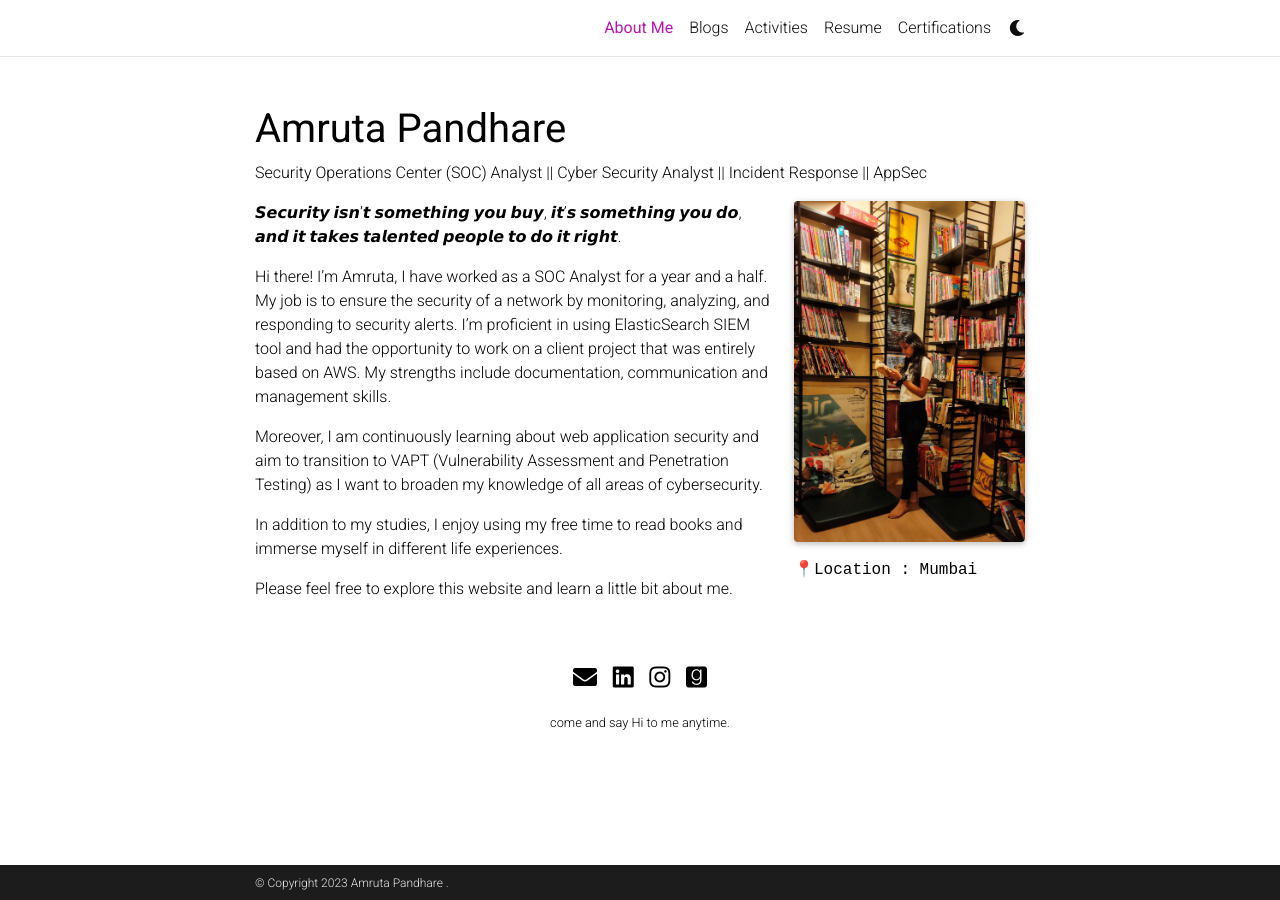
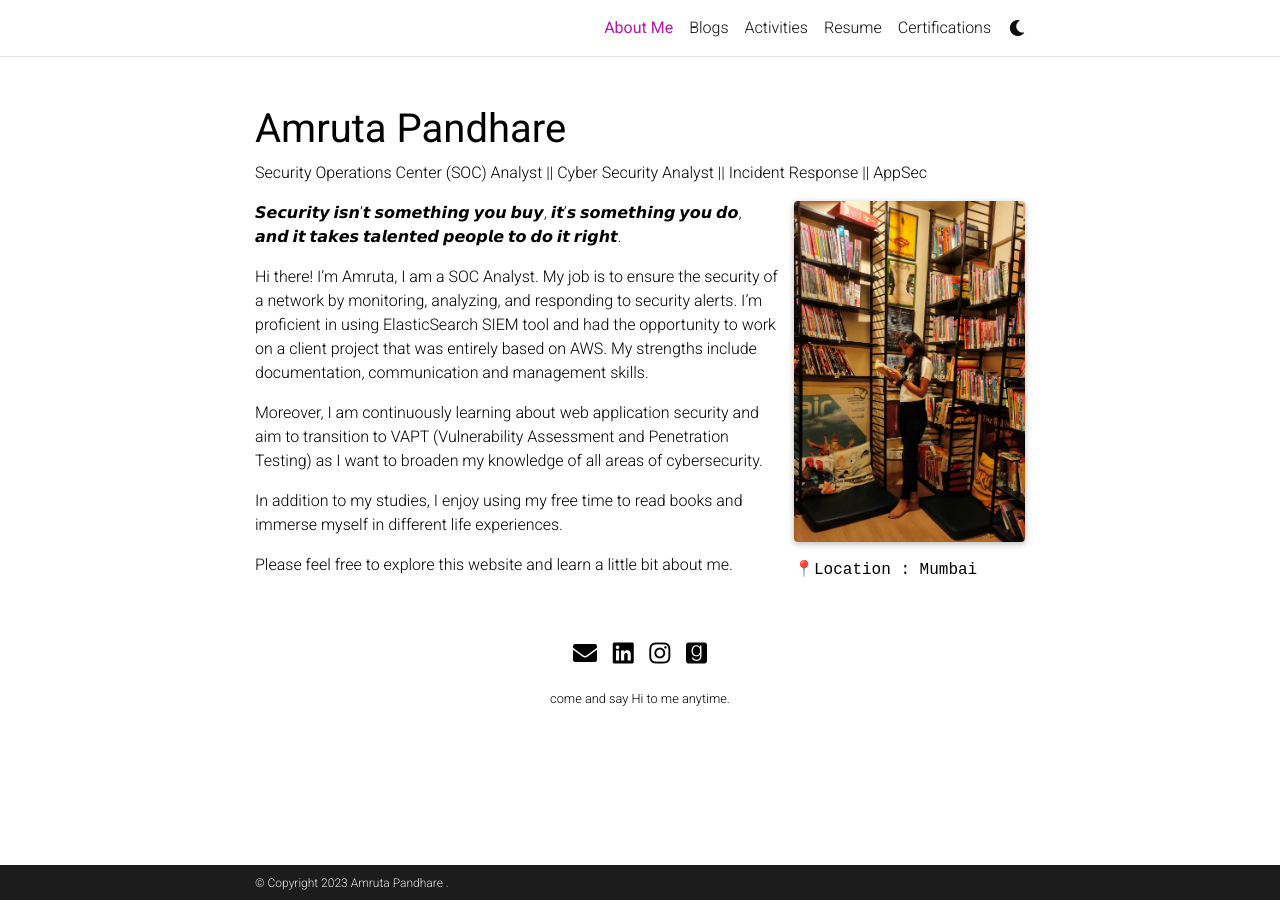
Before and after one commit to AmrutaPandhare/AmrutaPandhare.github.io, a Jekyll site: the page built from _pages/about.md, in a window 1280 px wide. Built offline with Jekyll 4.4.1, drawn with Linux system fonts in a browser that asks for light colours; full-size pictures stand in for the smaller copies a plugin makes; comment, search, counter and statistics services are not loaded; a style sheet for code colours, icons or effects is not loaded.

Commit message:
Update about.md

```diff
--- a/_pages/about.md
+++ b/_pages/about.md
@@ -18,7 +18,7 @@ social: true  # includes social icons at the bottom of the page
 
 𝙎𝙚𝙘𝙪𝙧𝙞𝙩𝙮 𝙞𝙨𝙣’𝙩 𝙨𝙤𝙢𝙚𝙩𝙝𝙞𝙣𝙜 𝙮𝙤𝙪 𝙗𝙪𝙮, 𝙞𝙩’𝙨 𝙨𝙤𝙢𝙚𝙩𝙝𝙞𝙣𝙜 𝙮𝙤𝙪 𝙙𝙤, 𝙖𝙣𝙙 𝙞𝙩 𝙩𝙖𝙠𝙚𝙨 𝙩𝙖𝙡𝙚𝙣𝙩𝙚𝙙 𝙥𝙚𝙤𝙥𝙡𝙚 𝙩𝙤 𝙙𝙤 𝙞𝙩 𝙧𝙞𝙜𝙝𝙩.
 
-Hi there! I'm Amruta, I have worked as a SOC Analyst for a year and a half. My job is to ensure the security of a network by monitoring, analyzing, and responding to security alerts. I'm proficient in using ElasticSearch SIEM tool and had the opportunity to work on a client project that was entirely based on AWS. My strengths include documentation, communication and management skills.
+Hi there! I'm Amruta, I am a SOC Analyst. My job is to ensure the security of a network by monitoring, analyzing, and responding to security alerts. I'm proficient in using ElasticSearch SIEM tool and had the opportunity to work on a client project that was entirely based on AWS. My strengths include documentation, communication and management skills.
 
 Moreover, I am continuously learning about web application security and aim to transition to VAPT (Vulnerability Assessment and Penetration Testing) as I want to broaden my knowledge of all areas of cybersecurity.
 
```
